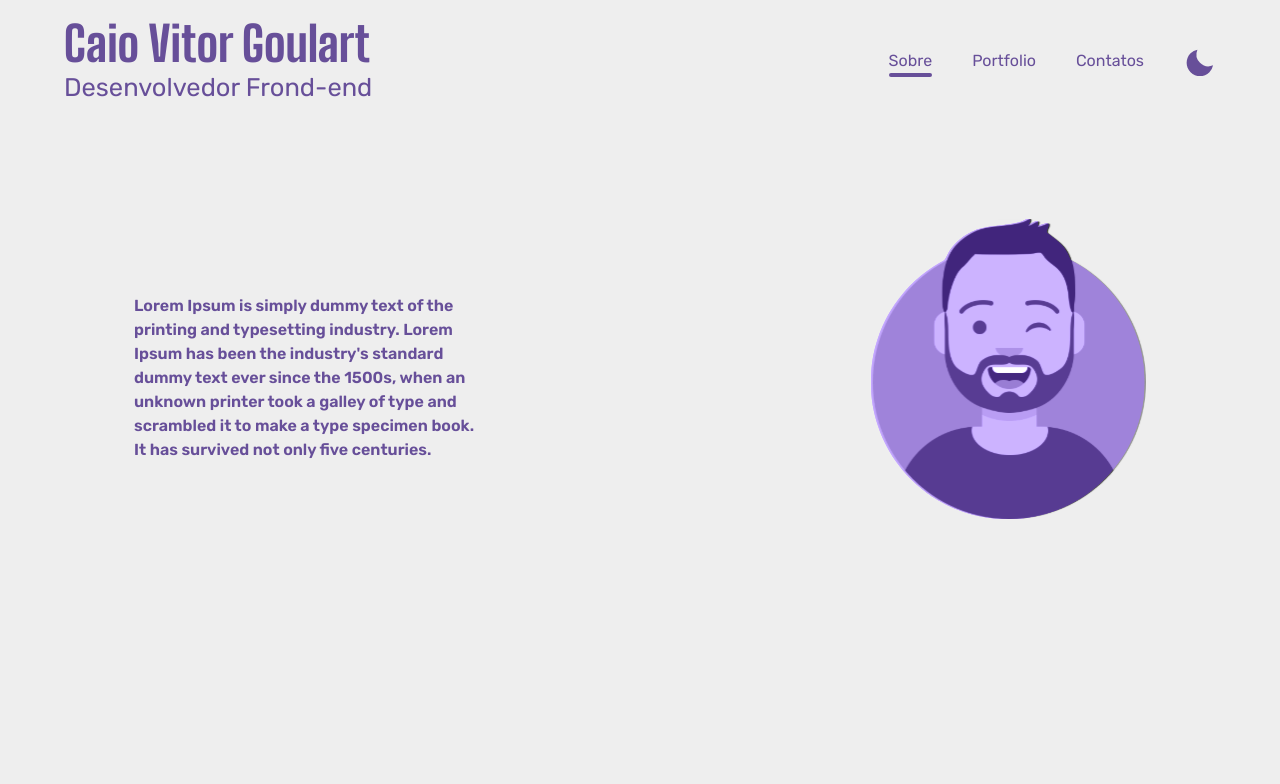
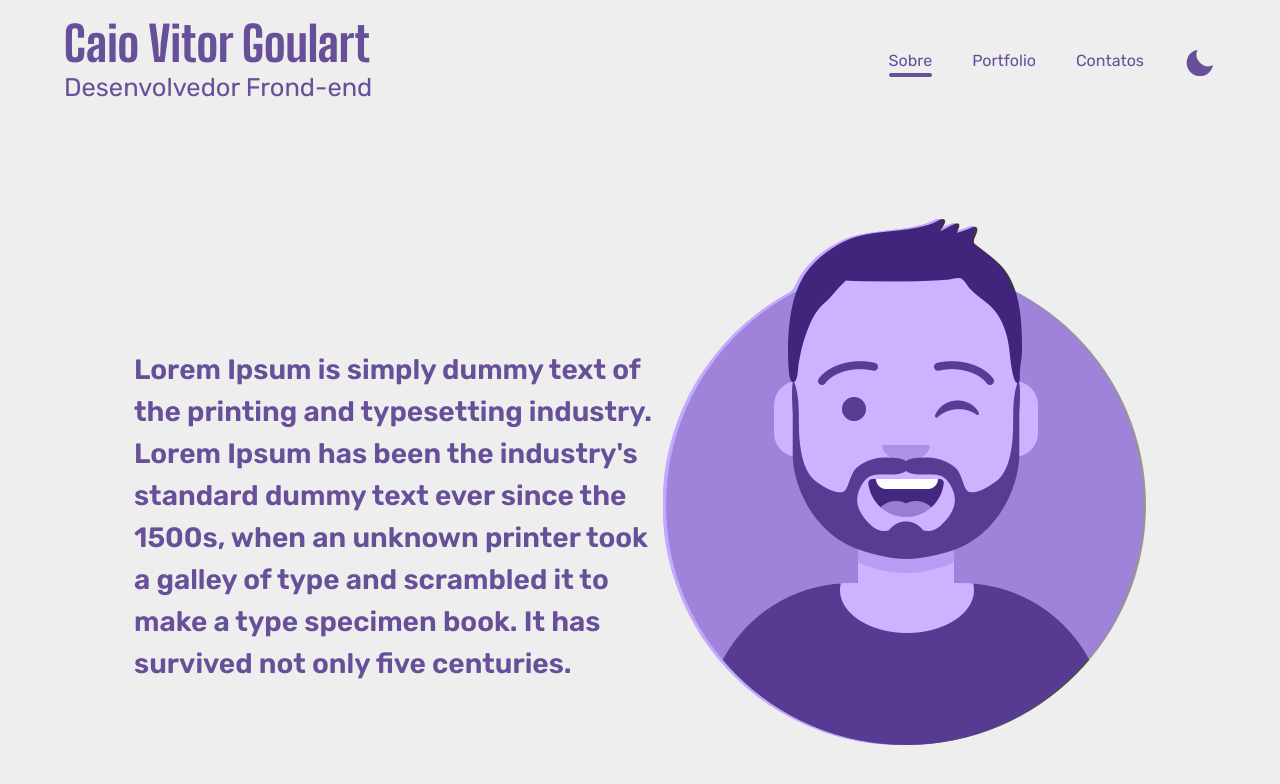
Before and after one commit to cgoulart01/portfolio, a React (Vite) app: page / in a window 1280 px wide. Shown: the top 784 px of the page. Built offline with nearby package versions, Linux system fonts and the light colour scheme.

Commit message:
update sizes

```diff
--- a/src/components/About/About.tsx
+++ b/src/components/About/About.tsx
@@ -7,17 +7,14 @@ const About = ({}: AboutProps) => {
   const { theme } = useMenuContext();
   return (
     <div className="flex items-center justify-between pt-[113px] px-[134px]">
-      <p className="w-[355px] h-[150px] font-semibold text-[16px] text-purple1 dark:text-white1 pointer-events-none">
+      <p className="w-[565px] h-[266px] font-semibold text-[28px] text-purple1 dark:text-white1 pointer-events-none">
         Lorem Ipsum is simply dummy text of the printing and typesetting
         industry. Lorem Ipsum has been the industry's standard dummy text ever
         since the 1500s, when an unknown printer took a galley of type and
         scrambled it to make a type specimen book. It has survived not only five
         centuries.
       </p>
-      <img
-        className="h-[300px]"
-        src={`/${theme === ThemeTypes.light ? "light" : "dark"}.svg`}
-      />
+      <img src={`/${theme === ThemeTypes.light ? "light" : "dark"}.svg`} />
     </div>
   );
 };
```
